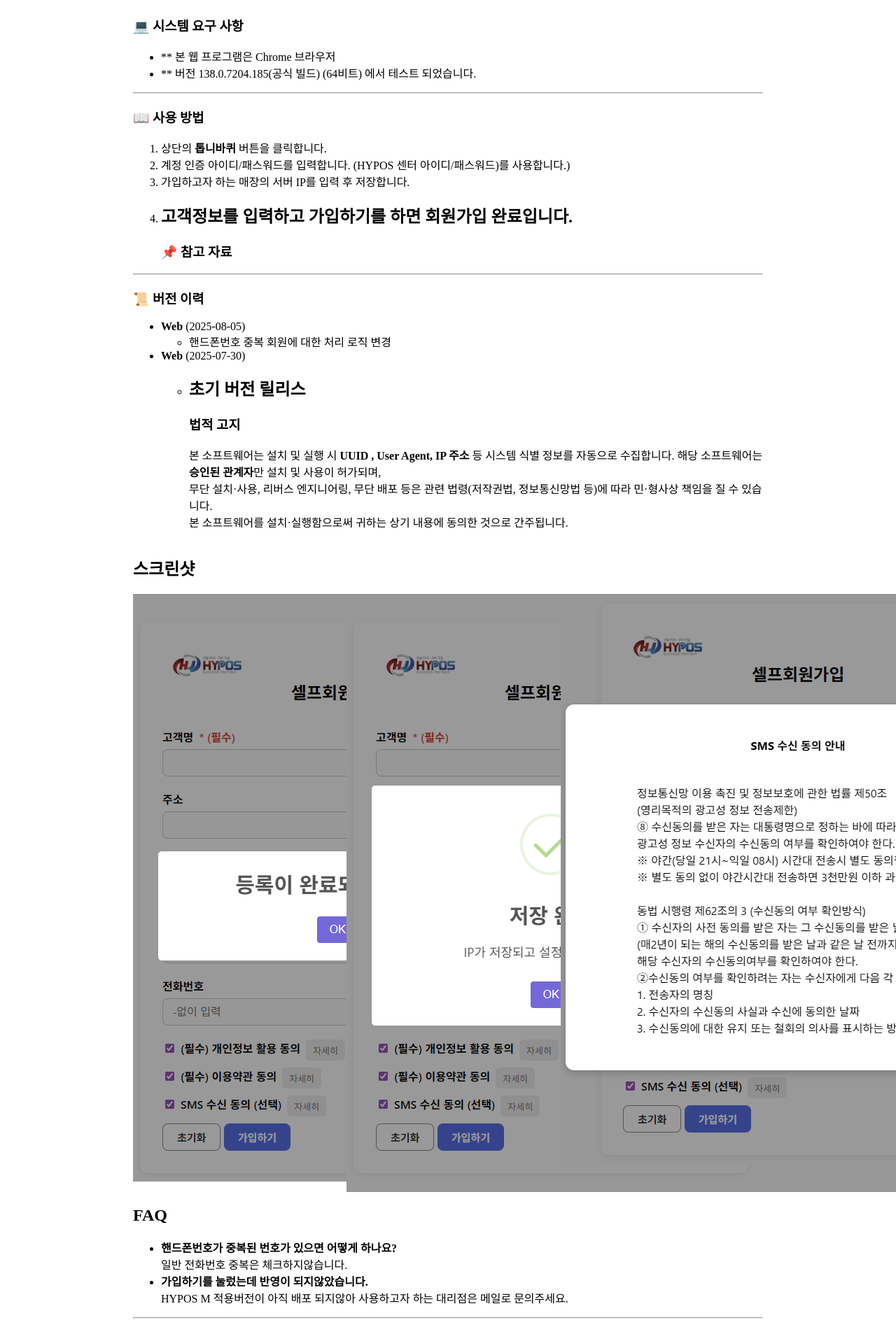
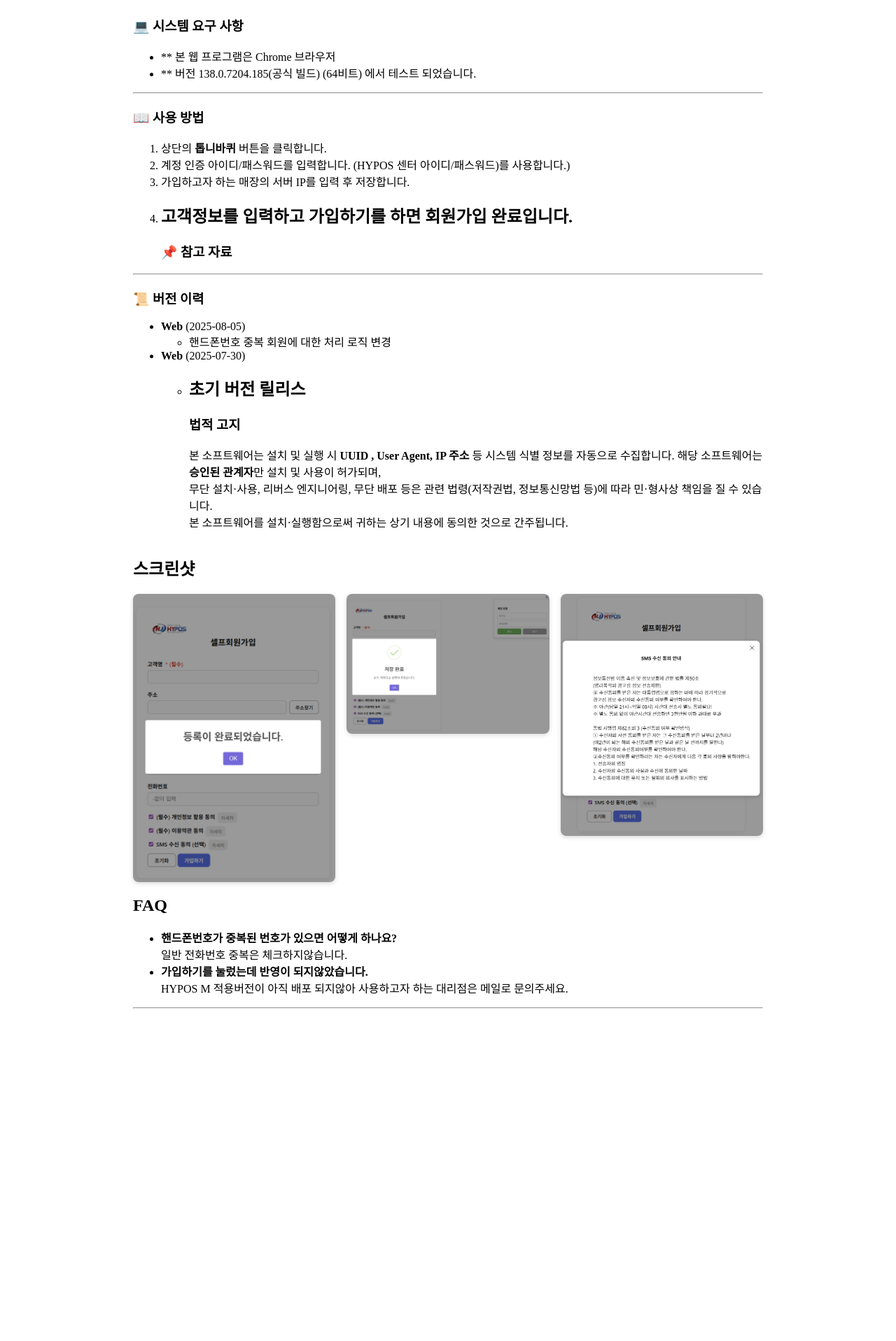
Before and after one commit to LeeTaeJong/LeeTaeJong.github.io, a Jekyll site: the page built from projects/byrRegister.md, in a window 1280 px wide. Shown: the part 1347-3264 px from the top of the page at 70% size. Built offline with Jekyll 4.4.1, drawn with Linux system fonts in a browser that asks for light colours; after the commit the page ends 2821 px from its top, so only the background shows below that.

Commit message:
Update project.html

```diff
--- a/_layouts/project.html
+++ b/_layouts/project.html
@@ -44,12 +44,28 @@
 
 {%- if page.screenshots and page.screenshots.size > 0 -%}
   <h2>스크린샷</h2>
-      <div class="shots" style="display:grid;gap:1rem;grid-template-columns:repeat(auto-fit,minmax(260px,1fr));">
+  <div class="shots">
     {%- for s in page.screenshots -%}
       <img src="{{ s | relative_url }}" alt="">
     {%- endfor -%}
   </div>
 {%- endif -%}
+
+<style>
+  .shots {
+    display: grid;
+    gap: 1rem;
+    grid-template-columns: repeat(auto-fit, minmax(260px, 1fr));
+  }
+  .shots img {
+    width: 100%;
+    height: auto;
+    display: block;
+    object-fit: contain;
+    border-radius: 8px; /* 선택: 모서리 둥글게 */
+    box-shadow: 0 2px 6px rgba(0,0,0,0.15); /* 선택: 그림자 효과 */
+  }
+</style>
 
       {%- if page.faq and page.faq.size > 0 -%}
       <h2>FAQ</h2>
```
Lines whose indentation alone changed are shown as unchanged.
